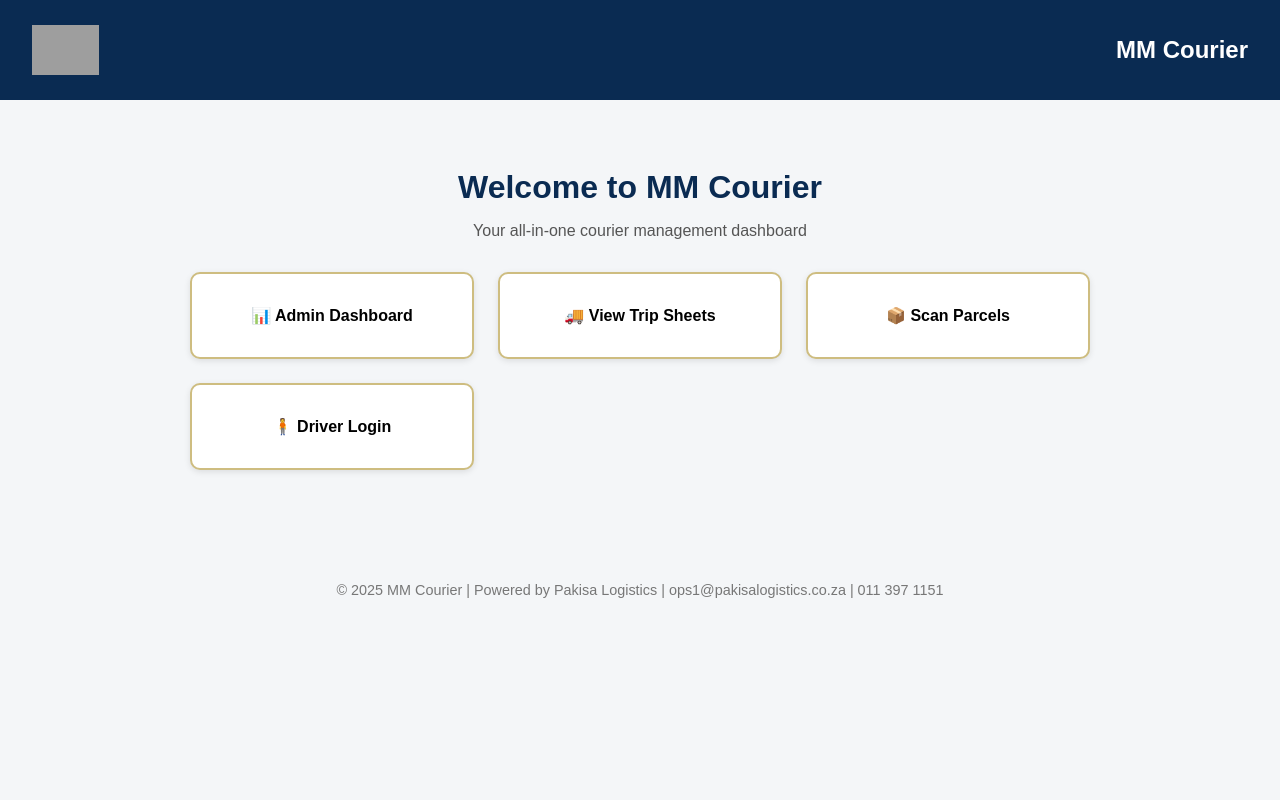
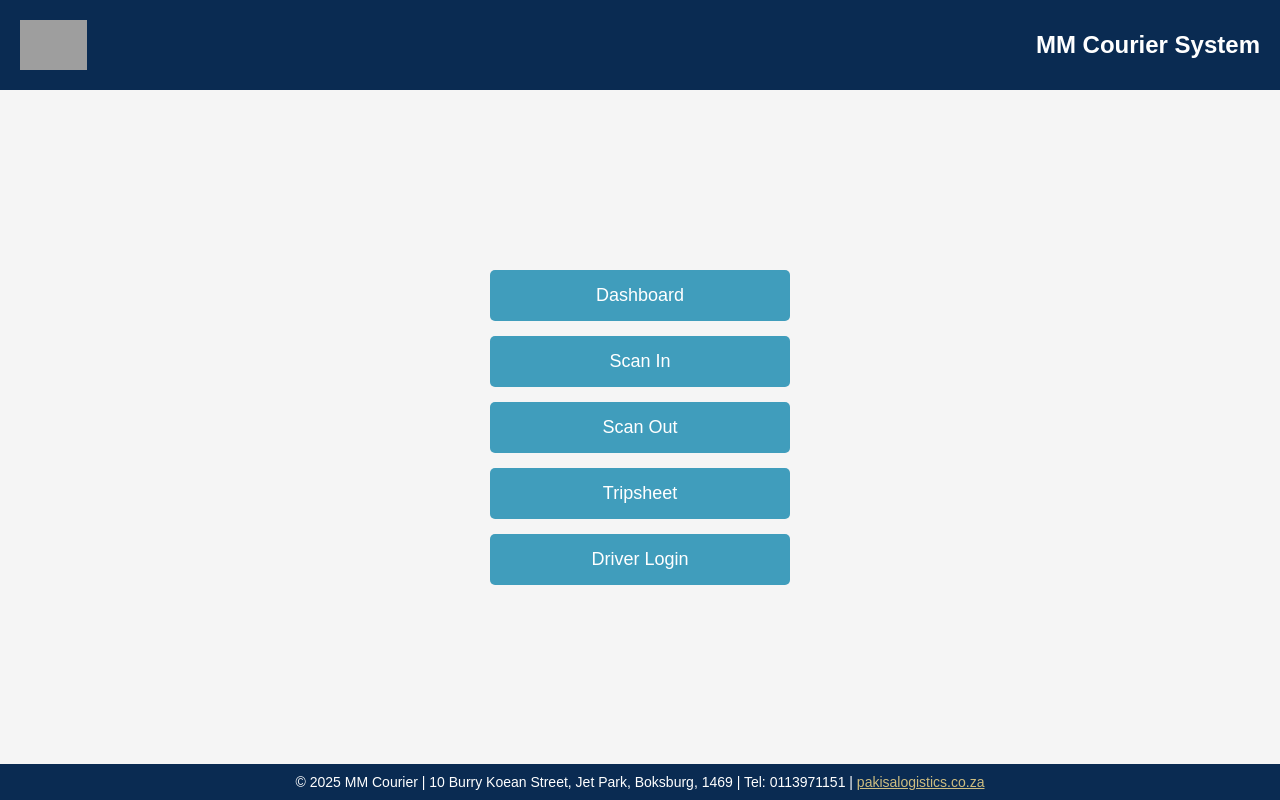
Before and after one commit to kasipulse/mm-courier-software, a website: page public/index.html in a window 1280 px wide. Drawn offline with Linux system fonts and the light colour scheme; grey boxes are pictures that could not be loaded.

Commit message:
index.html

```diff
--- a/public/index.html
+++ b/public/index.html
@@ -3,93 +3,121 @@
 <head>
   <meta charset="UTF-8" />
   <meta name="viewport" content="width=device-width, initial-scale=1.0"/>
-  <title>Welcome | MM Courier</title>
-  <link rel="stylesheet" href="styles.css" />
+  <title>MM Courier | Home</title>
   <style>
+    :root {
+      --primary: #0a2b52;
+      --secondary: #409dbc;
+      --accent: #cebd80;
+      --white: #ffffff;
+    }
+
+    * {
+      margin: 0;
+      padding: 0;
+      box-sizing: border-box;
+    }
+
     body {
       font-family: Arial, sans-serif;
-      background-color: #f4f6f8;
-      margin: 0;
-      padding: 0;
+      background-color: var(--white);
+      color: var(--primary);
+      display: flex;
+      flex-direction: column;
+      height: 100vh;
     }
+
     header {
-      background-color: #0a2b52;
-      color: white;
-      padding: 1rem 2rem;
+      background-color: var(--primary);
+      color: var(--white);
+      padding: 20px;
       display: flex;
       align-items: center;
       justify-content: space-between;
     }
+
     header img {
       height: 50px;
     }
-    .container {
-      padding: 3rem 2rem;
-      text-align: center;
+
+    header h1 {
+      font-size: 24px;
+      margin-left: 15px;
     }
-    h1 {
-      color: #0a2b52;
-      margin-bottom: 0.5rem;
+
+    main {
+      flex-grow: 1;
+      display: flex;
+      align-items: center;
+      justify-content: center;
+      background-color: #f5f5f5;
     }
-    p {
-      color: #555;
-      margin-bottom: 2rem;
-    }
-    .tiles {
-      display: grid;
-      grid-template-columns: repeat(auto-fit, minmax(220px, 1fr));
-      gap: 1.5rem;
-      max-width: 900px;
+
+    .button-group {
+      display: flex;
+      flex-direction: column;
+      gap: 15px;
+      width: 100%;
+      max-width: 300px;
       margin: auto;
     }
-    .tile {
-      background-color: white;
-      border: 2px solid #cebd80;
-      border-radius: 10px;
-      padding: 2rem;
-      cursor: pointer;
-      transition: all 0.3s ease;
-      box-shadow: 0 2px 6px rgba(0,0,0,0.1);
+
+    .button {
+      background-color: var(--secondary);
+      color: var(--white);
+      padding: 15px;
+      text-align: center;
+      border: none;
+      border-radius: 5px;
+      text-decoration: none;
+      font-size: 18px;
+      transition: background-color 0.3s;
     }
-    .tile:hover {
-      background-color: #409dbc;
-      color: white;
-      border-color: #0a2b52;
+
+    .button:hover {
+      background-color: var(--primary);
     }
-    .tile a {
-      text-decoration: none;
-      color: inherit;
-      display: block;
-      font-weight: bold;
+
+    footer {
+      background-color: var(--primary);
+      color: var(--white);
+      text-align: center;
+      padding: 10px;
+      font-size: 14px;
     }
-    footer {
-      margin-top: 4rem;
-      text-align: center;
-      font-size: 0.9rem;
-      color: #777;
+
+    @media (max-width: 600px) {
+      header h1 {
+        font-size: 18px;
+      }
+      .button {
+        font-size: 16px;
+        padding: 12px;
+      }
     }
   </style>
 </head>
 <body>
+
   <header>
     <img src="https://res.cloudinary.com/dwxgkbuln/image/upload/v1750675472/pakisa_logistics_express_pty_ltd_logo-removebg-preview_kbuvzs.png" alt="MM Courier Logo" />
-    <h2>MM Courier</h2>
+    <h1>MM Courier System</h1>
   </header>
 
-  <div class="container">
-    <h1>Welcome to MM Courier</h1>
-    <p>Your all-in-one courier management dashboard</p>
-
-    <div class="tiles">
-      <div class="tile"><a href="dashboard.html">📊 Admin Dashboard</a></div>
-      <div class="tile"><a href="tripsheet.html">🚚 View Trip Sheets</a></div>
-      <div class="tile"><a href="scanin.html">📦 Scan Parcels</a></div>
-      <div class="tile"><a href="driver-login.html">🧍 Driver Login</a></div>
+  <main>
+    <div class="button-group">
+      <a href="dashboard.html" class="button">Dashboard</a>
+      <a href="scanin.html" class="button">Scan In</a>
+      <a href="scanout.html" class="button">Scan Out</a>
+      <a href="tripsheet.html" class="button">Tripsheet</a>
+      <a href="login.html" class="button">Driver Login</a>
     </div>
-  </div>
+  </main>
 
   <footer>
-    &copy; 2025 MM Courier | Powered by Pakisa Logistics | ops1@pakisalogistics.co.za | 011 397 1151
+    &copy; 2025 MM Courier | 10 Burry Koean Street, Jet Park, Boksburg, 1469 |
+    Tel: 0113971151 | <a href="https://www.pakisalogistics.co.za" style="color: var(--accent); text-decoration: underline;">pakisalogistics.co.za</a>
   </footer>
+
 </body>
 </html>
```
